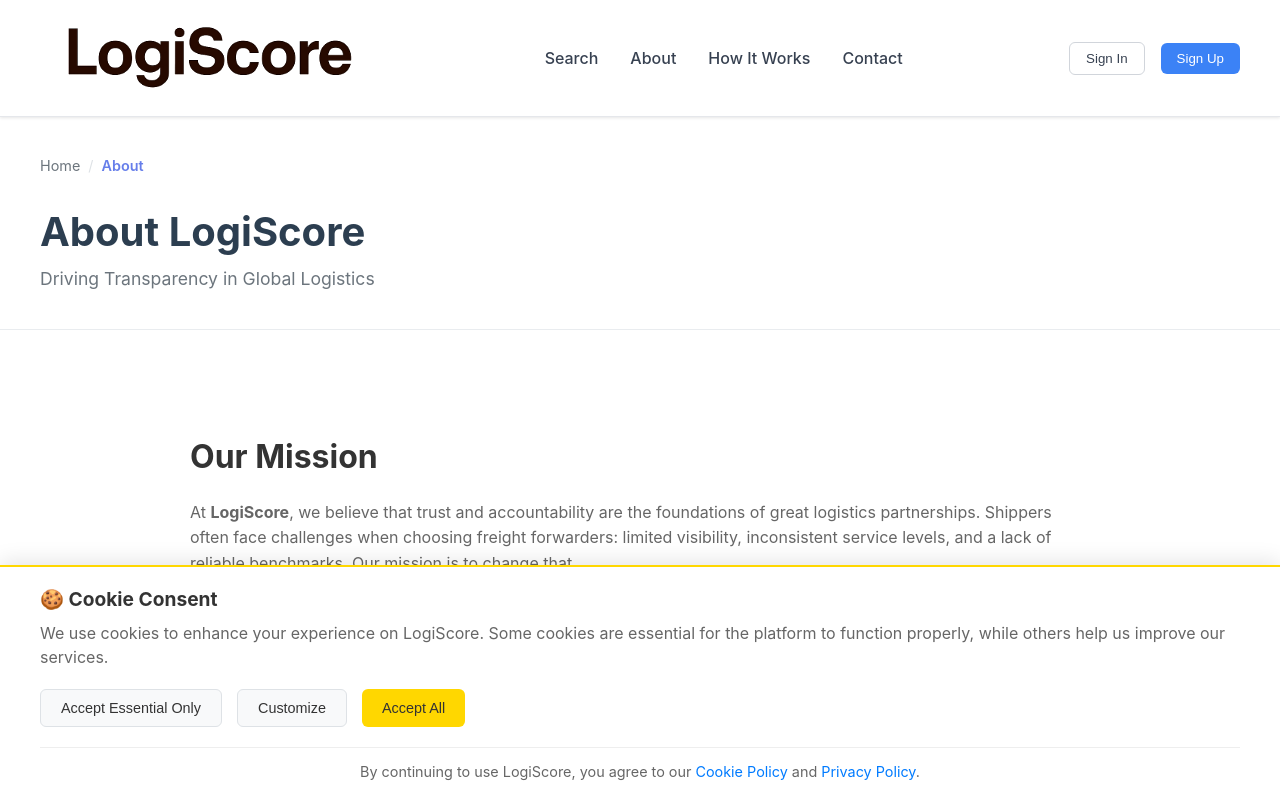
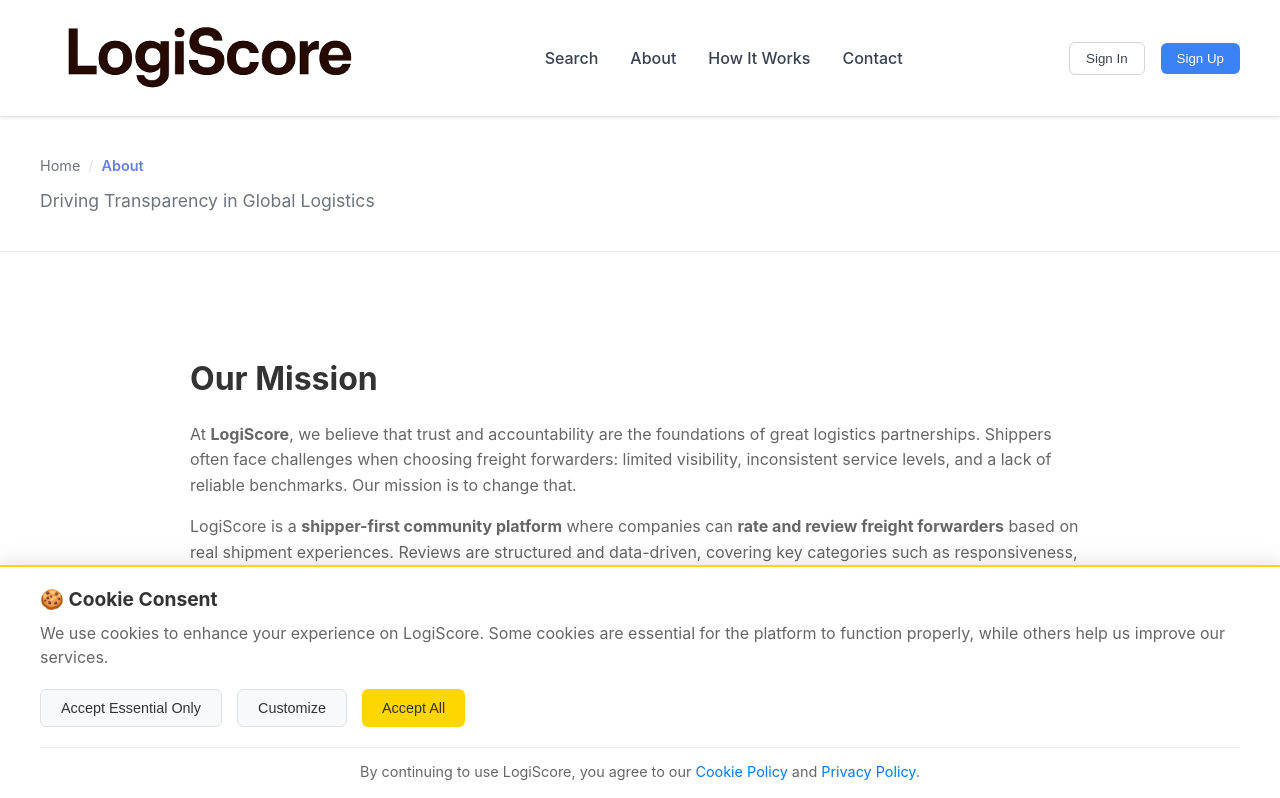
Before and after one commit to LogiScore/frontend, a SvelteKit app: page /about in a window 1280 px wide. Shown: the top 798 px of the page. Built offline with nearby package versions, Linux system fonts and the light colour scheme; no server answers.

Commit message:
Remove 'About LogiScore' title from hero section, keep description

```diff
--- a/src/routes/about/+page.svelte
+++ b/src/routes/about/+page.svelte
@@ -16,7 +16,6 @@
         <span class="breadcrumb-separator">/</span>
         <span class="breadcrumb-item active">About</span>
       </div>
-      <h1 class="page-title">About LogiScore</h1>
       <p class="page-description">Driving Transparency in Global Logistics</p>
     </div>
   </section>
```
